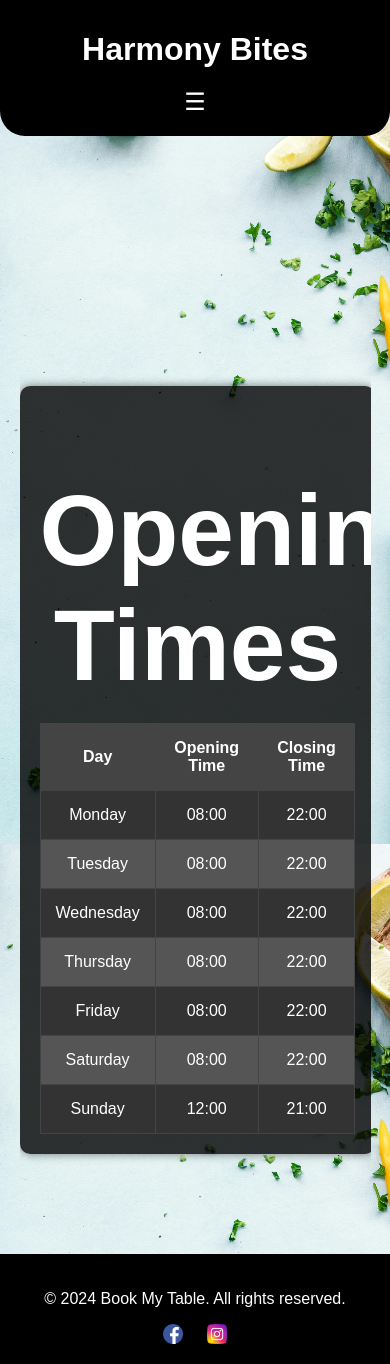
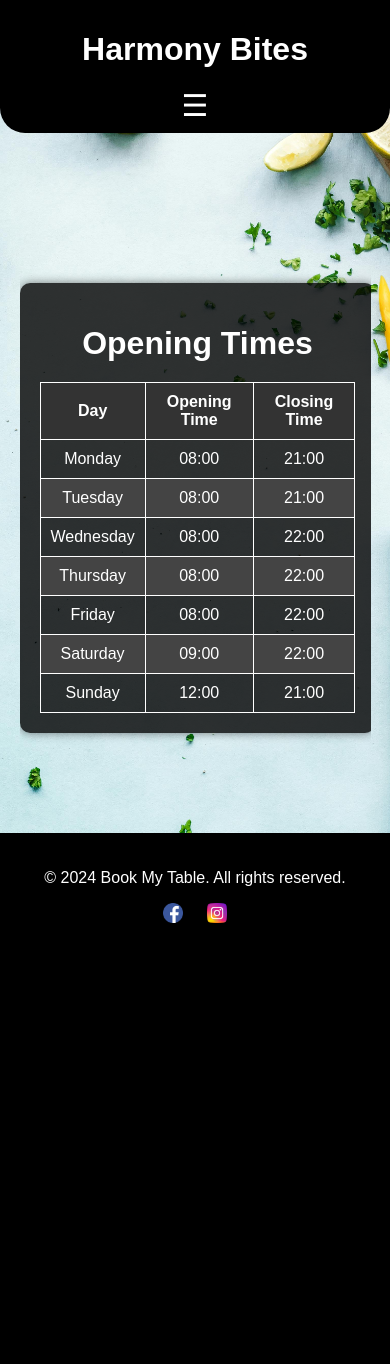
Before and after one commit to BarslLVl/Harmony-Bites, a Django app: page /opentimes/ in a window 390 px wide. After the commit the page ends 923 px from the top, so only its background shows below. Run offline with Django 5.2, Linux system fonts and the light colour scheme.

Commit message:
Update 1.5
- Fixed menu icon errors for navigation (mobile devices)
- Fix design bug opentimes.html

```diff
--- a/bookings/urls.py
+++ b/bookings/urls.py
@@ -2,7 +2,7 @@ from django.urls import path
 from .views import (
     index, about, menu, contactus, signup, book_table, booking_success,
     profile, profile_settings, profile_bookings, delete_booking, edit_booking,
-    admin_dashboard, admin_users, edit_user, delete_user, AdminLoginView, UserLoginView, opening_times
+    admin_dashboard, admin_users, edit_user, delete_user, AdminLoginView, UserLoginView, opening_times, trigger_error
 )
 from django.contrib.auth.views import LogoutView, PasswordResetView
 from django.urls import reverse_lazy
@@ -21,12 +21,16 @@ urlpatterns = [
     path('accounts/profile/bookings/delete/<int:pk>/', delete_booking, name='delete_booking'),
     path('accounts/profile/bookings/edit/<int:pk>/', edit_booking, name='edit_booking'),
     path('admin_dashboard/', admin_dashboard, name='admin_dashboard'),
-    path('admin_users/', admin_users, name='admin_users'),
-    path('admin_users/<int:pk>/edit/', edit_user, name='edit_user'),
-    path('admin_users/<int:pk>/delete/', delete_user, name='delete_user'),
+    path('admin/users/', admin_users, name='admin_users'),
+    path('admin/users/edit/<int:pk>/', edit_user, name='edit_user'),
+    path('admin/users/delete/<int:pk>/', delete_user, name='delete_user'),
     path('accounts/login/', UserLoginView.as_view(), name='login'),
     path('accounts/logout/', LogoutView.as_view(next_page=reverse_lazy('home')), name='logout'),
     path('admin/login/', AdminLoginView.as_view(), name='admin_login'),
     path('password_reset/', PasswordResetView.as_view(template_name='registration/password_reset.html'), name='password_reset'),
     path('opentimes/', opening_times, name='opentimes'),
+    path('trigger-error/', trigger_error),
 ]
+
+handler404 = 'bookings.views.custom_404'
+handler500 = 'bookings.views.custom_500'
--- a/bookings/views.py
+++ b/bookings/views.py
@@ -3,7 +3,7 @@ from django.contrib.auth.decorators import login_required, user_passes_test
 from django.contrib.auth import authenticate, login
 from django.contrib.auth.views import LoginView, LogoutView
 from django.contrib import messages
-from .forms import SignUpForm, UserEditForm, BookingForm, AdminUserEditForm
+from .forms import SignUpForm, UserEditForm, BookingForm
 from .models import Booking, User
 
 class AdminLoginView(LoginView):
@@ -14,9 +14,6 @@ class UserLoginView(LoginView):
 
 def index(request):
     return render(request, 'bookings/index.html')
-
-def custom_page_not_found_view(request, exception):
-    return render(request, 'errors/404.html', status=404)
 
 @login_required
 def book_table(request):
@@ -116,13 +113,13 @@ def admin_users(request):
 def edit_user(request, pk):
     user = get_object_or_404(User, pk=pk)
     if request.method == 'POST':
-        form = AdminUserEditForm(request.POST, instance=user)
+        form = UserEditForm(request.POST, instance=user)
         if form.is_valid():
             form.save()
             messages.success(request, 'User updated successfully.')
             return redirect('admin_users')
     else:
-        form = AdminUserEditForm(instance=user)
+        form = UserEditForm(instance=user)
     return render(request, 'admin/edit_user.html', {'form': form})
 
 @user_passes_test(lambda u: u.is_superuser)
@@ -133,3 +130,12 @@ def delete_user(request, pk):
         messages.success(request, 'User deleted successfully.')
         return redirect('admin_users')
     return render(request, 'admin/confirm_delete.html', {'object': user})
+
+def custom_404(request, exception):
+    return render(request, 'errors/404.html', {}, status=404)
+
+def custom_500(request):
+    return render(request, 'errors/500.html', status=500)
+
+def trigger_error(request):
+    division_by_zero = 1 / 0
--- a/static/css/style.css
+++ b/static/css/style.css
@@ -1,4 +1,3 @@
-/* General Styles */
 body {
     font-family: Arial, sans-serif;
     background: url('../assets/background/background_img.jpg') no-repeat center center fixed;
@@ -23,10 +22,7 @@ header {
     z-index: 1000;
 }
 
-nav {
-    position: relative;
-}
-
+/* Navigation Styles */
 .nav-menu-icon {
     display: none;
     cursor: pointer;
@@ -63,9 +59,18 @@ nav ul li a:hover {
     color: #f4a442;
 }
 
+.menu-icon {
+    display: none;
+}
+
 @media (max-width: 768px) {
-    .nav-menu-icon {
+    .menu-icon {
         display: block;
+        color: #fff;
+        font-size: 30px;
+        cursor: pointer;
+        text-align: center;
+        margin: 0 auto;
     }
 
     nav ul {
@@ -75,6 +80,10 @@ nav ul li a:hover {
         padding: 10px;
         border-radius: 10px;
         margin: 0;
+        position: absolute;
+        top: 100px; /* Положение под заголовком */
+        width: 100%;
+        left: 0;
     }
 
     nav ul li {
@@ -109,45 +118,51 @@ nav ul li a:hover {
     padding: 20px;
     margin: 100px auto;
     width: 90%;
-    max-width: 800px; /* Увеличиваем максимальную ширину */
+    max-width: 600px;
     border-radius: 10px;
     box-shadow: 0 0 10px rgba(0, 0, 0, 0.5);
 }
 
-/* Table Styles */
-.table-container {
-    margin-top: 20px;
+/* Input Styles */
+.input-container {
+    position: relative;
+    width: 100%;
 }
 
-.table-container h2 {
-    margin-bottom: 20px;
+.input-container i {
+    position: absolute;
+    left: 15px;
+    top: 50%;
+    transform: translateY(-50%);
+    color: #aaa;
 }
 
-.open-time-table {
-    width: 100%;
-    border-collapse: collapse;
-    margin-top: 20px;
-    background-color: #333; /* Фон таблицы */
-    color: #fff; /* Цвет текста */
+input[type="text"], input[type="password"], input[type="email"], input[type="number"], input[type="date"], input[type="time"] {
+    width: calc(100% - 40px);
+    padding: 10px 10px 10px 40px;
+    margin: 10px auto;
+    border: 1px solid #ccc;
+    border-radius: 5px;
+    background: #fff;
+    color: #000;
+    display: block;
 }
 
-.open-time-table th, .open-time-table td {
-    padding: 15px; /* Увеличиваем отступы */
-    border: 1px solid #444; /* Темная граница */
-    text-align: center;
+/* Flatpickr Styles */
+.flatpickr-calendar {
+    background: #fff;
+    color: #000;
 }
 
-.open-time-table th {
-    background-color: #444; /* Цвет заголовка таблицы */
-    font-weight: bold;
+.flatpickr-calendar .flatpickr-day {
+    border-radius: 5px;
 }
 
-.open-time-table tr:nth-child(even) {
-    background-color: #555; /* Цвет для четных строк */
-}
-
-.open-time-table tr:hover {
-    background-color: #666; /* Цвет при наведении */
+.flatpickr-calendar .flatpickr-day:hover,
+.flatpickr-calendar .flatpickr-day.today,
+.flatpickr-calendar .flatpickr-day.selected {
+    background: #f4a442;
+    color: #000;
 }
 
 /* Button Styles */
@@ -494,32 +509,23 @@ footer a:hover {
     border-radius: 10px;
     overflow: hidden;
 }
-
-/* 404 Page Styles */
-.container {
-    text-align: center;
-    margin-top: 100px;
+/* Opening Times Table Styles */
+.open-time-table {
+    width: 100%;
+    border-collapse: collapse;
+    margin-top: 20px;
 }
 
-.container h1 {
-    font-size: 100px;
-    margin-bottom: 20px;
+.open-time-table th, .open-time-table td {
+    padding: 10px;
+    border: 1px solid #fff;
+    text-align: center;
 }
 
-.container p {
-    font-size: 20px;
-    margin-bottom: 20px;
+.open-time-table th {
+    background-color: #333;
 }
 
-.container .btn {
-    padding: 10px 20px;
-    background-color: #f4a442;
-    color: #000;
-    text-decoration: none;
-    border-radius: 5px;
-    font-weight: bold;
+.open-time-table tr:nth-child(even) {
+    background-color: #444;
 }
-
-.container .btn:hover {
-    background-color: #e59500;
-}
--- a/templates/base.html
+++ b/templates/base.html
@@ -11,9 +11,9 @@
 <body>
     <header>
         <h1>Harmony Bites</h1>
+        <div class="menu-icon" onclick="toggleMenu()">&#9776;</div>
         <nav>
-            <div class="nav-menu-icon" onclick="toggleMenu()"></div>
-            <ul id="nav-menu">
+            <ul id="nav-menu" class="nav-menu">
                 <li><a href="{% url 'home' %}">Home</a></li>
                 <li><a href="{% url 'about' %}">About Us</a></li>
                 <li><a href="{% url 'menu' %}">Menu</a></li>
@@ -57,6 +57,26 @@
         </div>
     </footer>
     {% block extra_scripts %}{% endblock %}
-    <script src="{% static 'js/script.js' %}"></script>
+    <script>
+        function toggleMenu() {
+            const navMenu = document.getElementById('nav-menu');
+            navMenu.classList.toggle('show');
+        }
+
+        document.addEventListener('DOMContentLoaded', function() {
+            const userIcon = document.getElementById('userIcon');
+            const dropdownMenu = document.getElementById('dropdownMenu');
+
+            userIcon.addEventListener('click', function() {
+                dropdownMenu.classList.toggle('show');
+            });
+
+            document.addEventListener('click', function(event) {
+                if (!userIcon.contains(event.target) && !dropdownMenu.contains(event.target)) {
+                    dropdownMenu.classList.remove('show');
+                }
+            });
+        });
+    </script>
 </body>
 </html>
--- a/templates/bookings/opentimes.html
+++ b/templates/bookings/opentimes.html
@@ -3,7 +3,7 @@
 {% block title %}Opening Times - Restaurant{% endblock %}
 
 {% block content %}
-<div class="form-background">
+<div class="content-background">
     <h1>Opening Times</h1>
     <table class="open-time-table">
         <thead>
@@ -17,12 +17,12 @@
             <tr>
                 <td>Monday</td>
                 <td>08:00</td>
-                <td>22:00</td>
+                <td>21:00</td>
             </tr>
             <tr>
                 <td>Tuesday</td>
                 <td>08:00</td>
-                <td>22:00</td>
+                <td>21:00</td>
             </tr>
             <tr>
                 <td>Wednesday</td>
@@ -41,7 +41,7 @@
             </tr>
             <tr>
                 <td>Saturday</td>
-                <td>08:00</td>
+                <td>09:00</td>
                 <td>22:00</td>
             </tr>
             <tr>
```
Also changed, not shown: templates/errors/500.html (+6 -5 lines).
